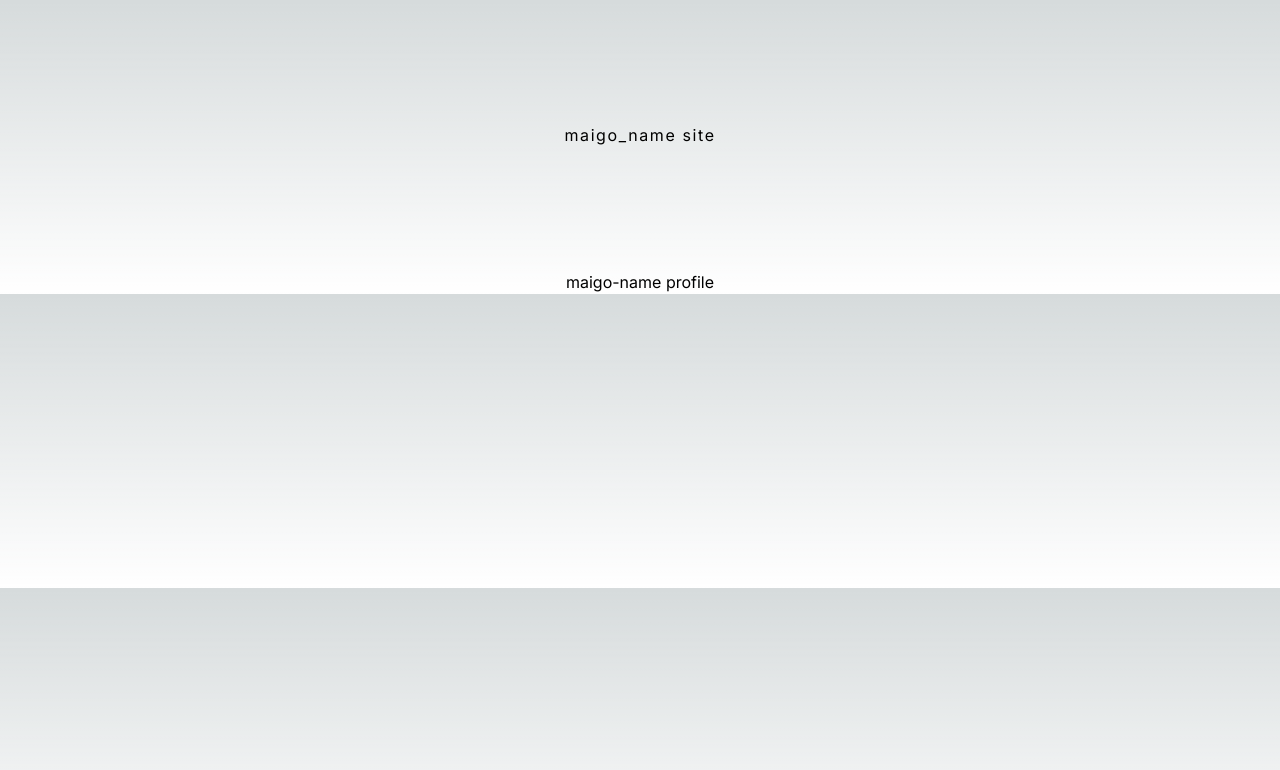
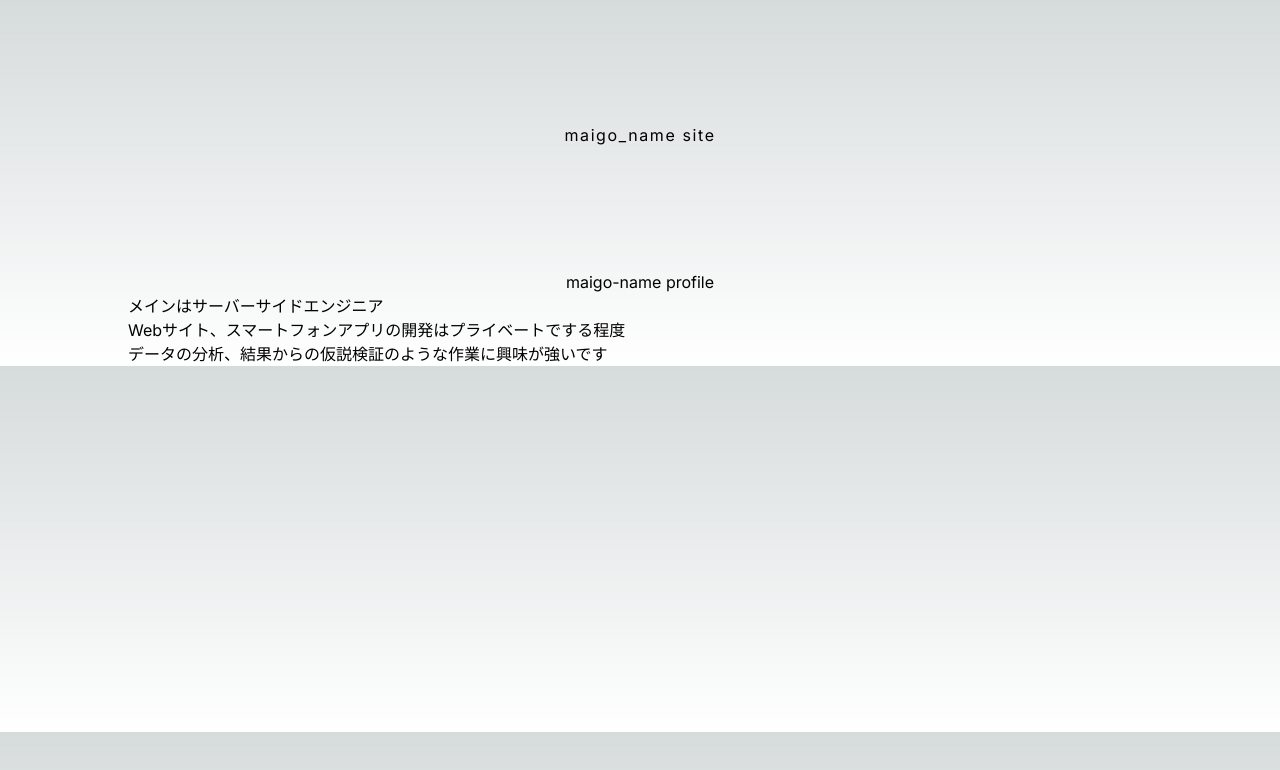
Before and after one commit to keyno63/profile.maigo-name.tokyo, a Next.js app in the folder website/: page / in a window 1280 px wide. Shown: the top 770 px of the page. Built offline with nearby package versions, Linux system fonts and the light colour scheme.

Commit message:
update profile

```diff
--- a/website/features/about/components/profile/profile.tsx
+++ b/website/features/about/components/profile/profile.tsx
@@ -4,6 +4,9 @@ export const Profile = () => {
     return (
         <div>
             <p className={styles.sample}>maigo-name profile</p>
+            <p className={styles.content}>メインはサーバーサイドエンジニア</p>
+            <p className={styles.content}>Webサイト、スマートフォンアプリの開発はプライベートでする程度</p>
+            <p className={styles.content}>データの分析、結果からの仮説検証のような作業に興味が強いです</p>
         </div>
     )
 }
--- a/website/features/about/styles.module.css
+++ b/website/features/about/styles.module.css
@@ -6,3 +6,10 @@
     align-items: center;
     position: relative;
 }
+
+.content {
+    width: 80%;
+    margin: 0 auto;
+    display: flex;
+    position: relative;
+}
```
